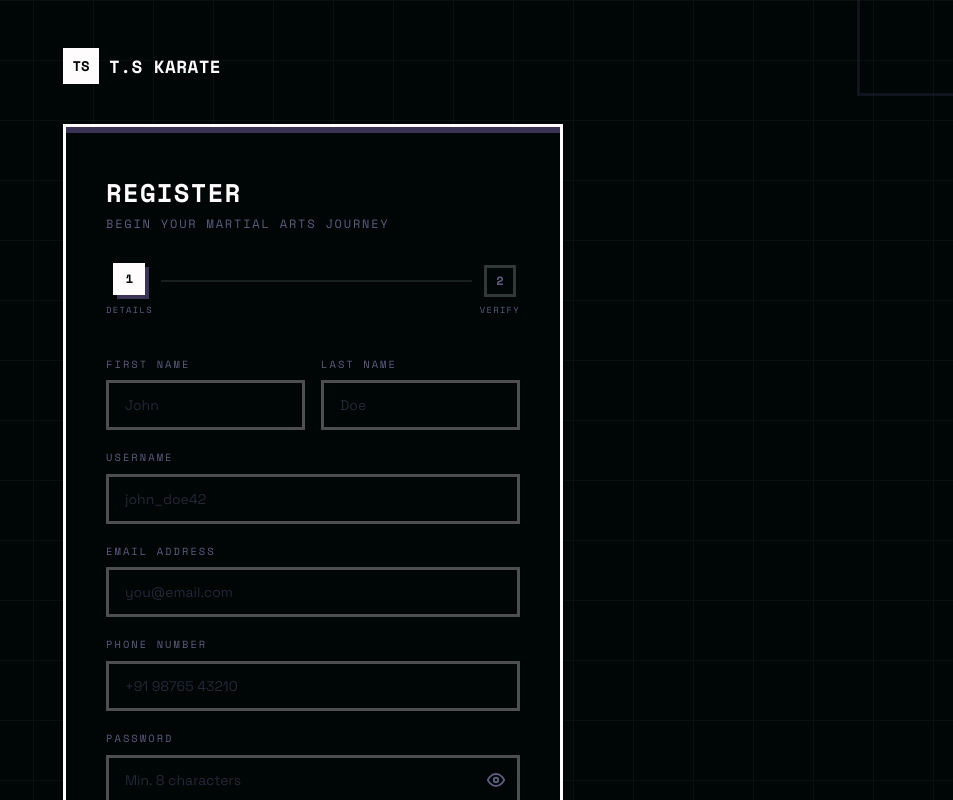
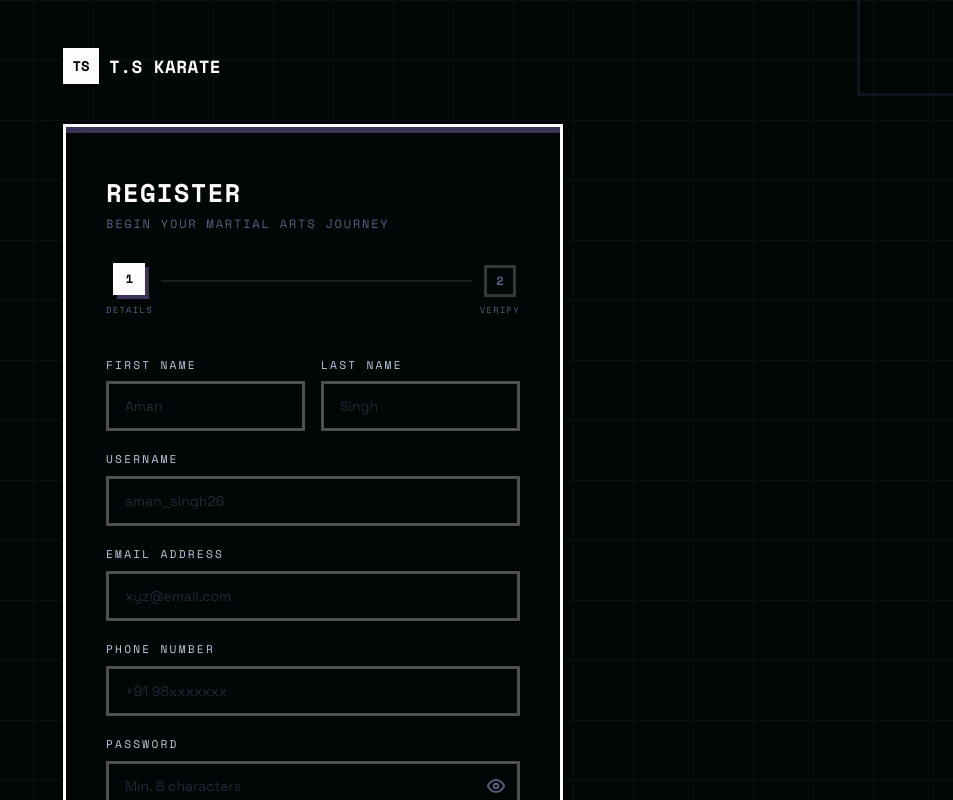
Before and after one commit to kamiism/TSKarateSchool, a React (Vite) app in the folder frontend/: page /register in a window 1280 px wide. Shown: the top 800 px of the page, without its empty margins (327-1280 px from the left). Built offline with nearby package versions, Linux system fonts and the light colour scheme.

Commit message:
modify: make input labels in forms visible

```diff
--- a/frontend/src/components/auth/Login.jsx
+++ b/frontend/src/components/auth/Login.jsx
@@ -51,7 +51,7 @@ export default function Login() {
 
           {/* ── Role Toggle ──────────────────── */}
           <div className="mb-8">
-            <label className="font-mono text-[0.65rem] tracking-[0.2em] uppercase text-brand-muted block mb-2.5">
+            <label className="font-mono text-[0.7rem] tracking-[0.2em] uppercase text-brand-ice block mb-2.5">
               I am a
             </label>
             <div className="grid grid-cols-2 gap-0">
@@ -89,7 +89,7 @@ export default function Login() {
             <div>
               <label
                 htmlFor="login-identifier"
-                className="font-mono text-[0.65rem] tracking-[0.2em] uppercase text-brand-muted block mb-2"
+                className="font-mono text-[0.7rem] tracking-[0.2em] uppercase text-brand-ice block mb-2"
               >
                 {role === 'student' ? 'Email or Username' : 'Sensei ID'}
               </label>
@@ -114,7 +114,7 @@ export default function Login() {
             <div>
               <label
                 htmlFor="login-password"
-                className="font-mono text-[0.65rem] tracking-[0.2em] uppercase text-brand-muted block mb-2"
+                className="font-mono text-[0.7rem] tracking-[0.2em] uppercase text-brand-ice block mb-2"
               >
                 Password
               </label>
--- a/frontend/src/components/auth/Register.jsx
+++ b/frontend/src/components/auth/Register.jsx
@@ -37,7 +37,7 @@ function StepIndicator({ current }) {
 function InputField({ id, label, type = 'text', value, onChange, placeholder, autoComplete, required = true, focusState, setFocusState, fieldKey }) {
   return (
     <div>
-      <label htmlFor={id} className="font-mono text-[0.65rem] tracking-[0.2em] uppercase text-brand-muted block mb-2">
+      <label htmlFor={id} className="font-mono text-[0.7rem] tracking-[0.2em] uppercase text-brand-ice block mb-2">
         {label}
       </label>
       <div className={`border-3 transition-all duration-150 ${focusState[fieldKey] ? 'border-brand-purple shadow-brutal-purple' : 'border-brand-white/30 hover:border-brand-white/60'}`}>
@@ -244,39 +244,39 @@ export default function Register() {
               <div className="grid grid-cols-2 gap-4 max-sm:grid-cols-1">
                 <InputField
                   id="reg-firstname" label="First Name" value={firstName}
-                  onChange={(e) => setFirstName(e.target.value)} placeholder="John"
+                  onChange={(e) => setFirstName(e.target.value)} placeholder="Aman"
                   autoComplete="given-name" fieldKey="firstName"
                   focusState={focusState} setFocusState={setFocusState}
                 />
                 <InputField
                   id="reg-lastname" label="Last Name" value={lastName}
-                  onChange={(e) => setLastName(e.target.value)} placeholder="Doe"
+                  onChange={(e) => setLastName(e.target.value)} placeholder="Singh"
                   autoComplete="family-name" fieldKey="lastName"
                   focusState={focusState} setFocusState={setFocusState}
                 />
               </div>
               <InputField
                 id="reg-username" label="Username" value={username}
-                onChange={(e) => setUsername(e.target.value)} placeholder="john_doe42"
+                onChange={(e) => setUsername(e.target.value)} placeholder="aman_singh26"
                 autoComplete="username" fieldKey="username"
                 focusState={focusState} setFocusState={setFocusState}
               />
               <InputField
                 id="reg-email" label="Email Address" type="email" value={email}
-                onChange={(e) => setEmail(e.target.value)} placeholder="you@email.com"
+                onChange={(e) => setEmail(e.target.value)} placeholder="xyz@email.com"
                 autoComplete="email" fieldKey="email"
                 focusState={focusState} setFocusState={setFocusState}
               />
               <InputField
                 id="reg-phone" label="Phone Number" type="tel" value={phone}
-                onChange={(e) => setPhone(e.target.value)} placeholder="+91 98765 43210"
+                onChange={(e) => setPhone(e.target.value)} placeholder="+91 98xxxxxxx"
                 autoComplete="tel" fieldKey="phone"
                 focusState={focusState} setFocusState={setFocusState}
               />
 
               {/* ── Password ─────────────────── */}
               <div>
-                <label htmlFor="reg-password" className="font-mono text-[0.65rem] tracking-[0.2em] uppercase text-brand-muted block mb-2">
+                <label htmlFor="reg-password" className="font-mono text-[0.7rem] tracking-[0.2em] uppercase text-brand-ice block mb-2">
                   Password
                 </label>
                 <div className={`border-3 flex items-center transition-all duration-150 ${focusState.password ? 'border-brand-purple shadow-brutal-purple' : 'border-brand-white/30 hover:border-brand-white/60'}`}>
@@ -314,8 +314,8 @@ export default function Register() {
                       <div
                         key={level}
                         className={`h-1 flex-1 transition-colors duration-300 ${level <= strength
-                            ? strength <= 1 ? 'bg-red-400' : strength <= 2 ? 'bg-yellow-400' : strength <= 3 ? 'bg-brand-ice' : 'bg-green-400'
-                            : 'bg-brand-white/10'
+                          ? strength <= 1 ? 'bg-red-400' : strength <= 2 ? 'bg-yellow-400' : strength <= 3 ? 'bg-brand-ice' : 'bg-green-400'
+                          : 'bg-brand-white/10'
                           }`}
                       />
                     );
@@ -328,7 +328,7 @@ export default function Register() {
 
               {/* ── Confirm Password ─────────── */}
               <div>
-                <label htmlFor="reg-confirm" className="font-mono text-[0.65rem] tracking-[0.2em] uppercase text-brand-muted block mb-2">
+                <label htmlFor="reg-confirm" className="font-mono text-[0.7rem] tracking-[0.2em] uppercase text-brand-ice block mb-2">
                   Confirm Password
                 </label>
                 <div className={`border-3 flex items-center transition-all duration-150 ${focusState.confirm ? 'border-brand-purple shadow-brutal-purple' : 'border-brand-white/30 hover:border-brand-white/60'}`}>
```
